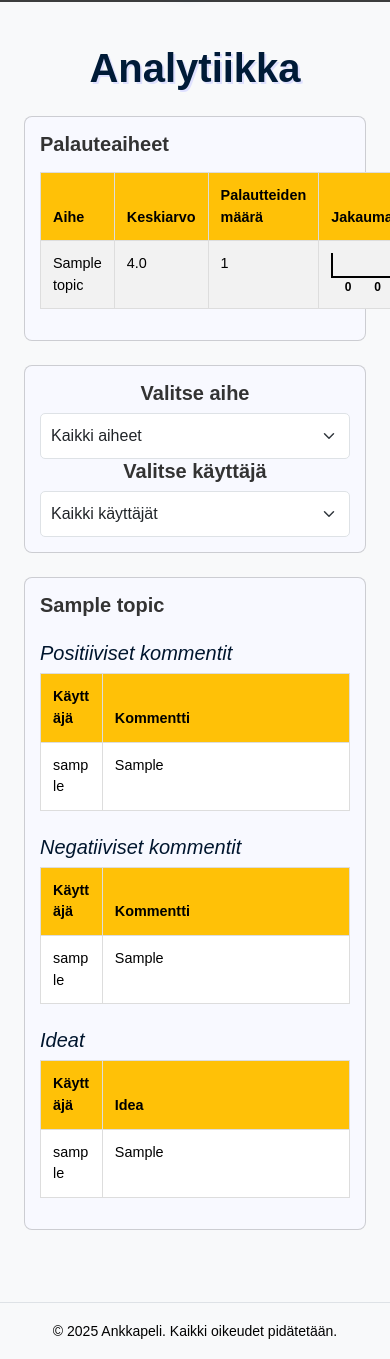
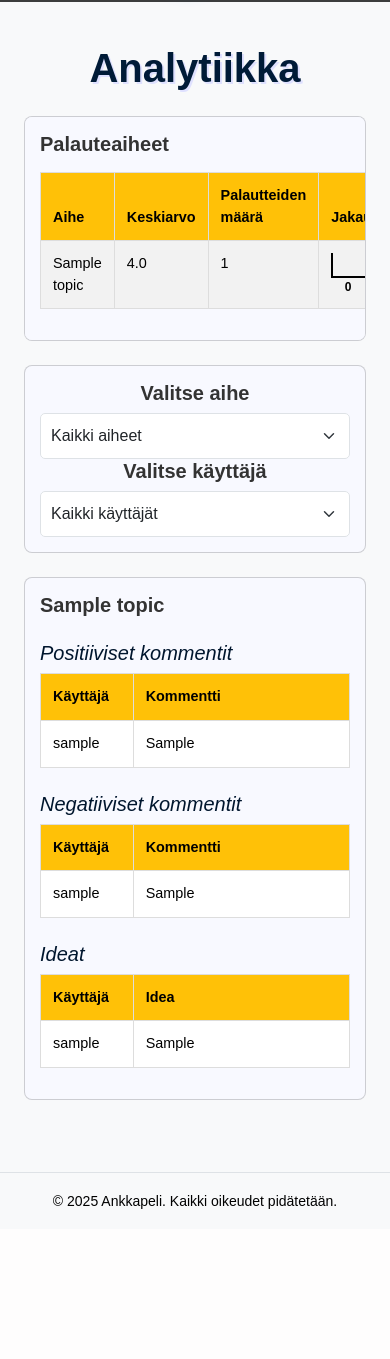
Before and after one commit to hamk-webdev-intim23a6/palautekooderit, a Django app: page /analytics/ in a window 390 px wide; the page is wider, and only the part inside the window is pictured. Shown: the part 80-1439 px from the top of that part. After the commit the page ends 1289 px from the top of that part, so only its background shows below. Run offline with Django 4.2, Linux system fonts and the light colour scheme; a user stored in the database is signed in; tables that the repository leaves empty hold one stand-in row (values such as "Sample post").

Commit message:
Change table scaling

```diff
--- a/palautekooderit/palautekooderit/static/css/style.css
+++ b/palautekooderit/palautekooderit/static/css/style.css
@@ -174,6 +174,7 @@ h2, h3, h4, h5 {
 .card {
     border-radius: 8px;
     margin-bottom: 20px;
+    overflow: scroll;
 }
 
 .card-body {
@@ -218,6 +219,30 @@ h2, h3, h4, h5 {
 .table-feedback-second td:last-child {
     width: 80%;
     word-wrap: break-word;
+}
+
+@media (max-width: 767px) {
+    .table-feedback-second th:first-child,
+    .table-feedback-second td:first-child {
+        width: 25%;
+    }
+
+    .table-feedback-second th:last-child,
+    .table-feedback-second td:last-child {
+        width: 75%;
+    }
+}
+
+@media (max-width: 450px) {
+    .table-feedback-second th:first-child,
+    .table-feedback-second td:first-child {
+        width: 30%;
+    }
+
+    .table-feedback-second th:last-child,
+    .table-feedback-second td:last-child {
+        width: 70%;
+    }
 }
 
 /* Lomakkeet */
```
